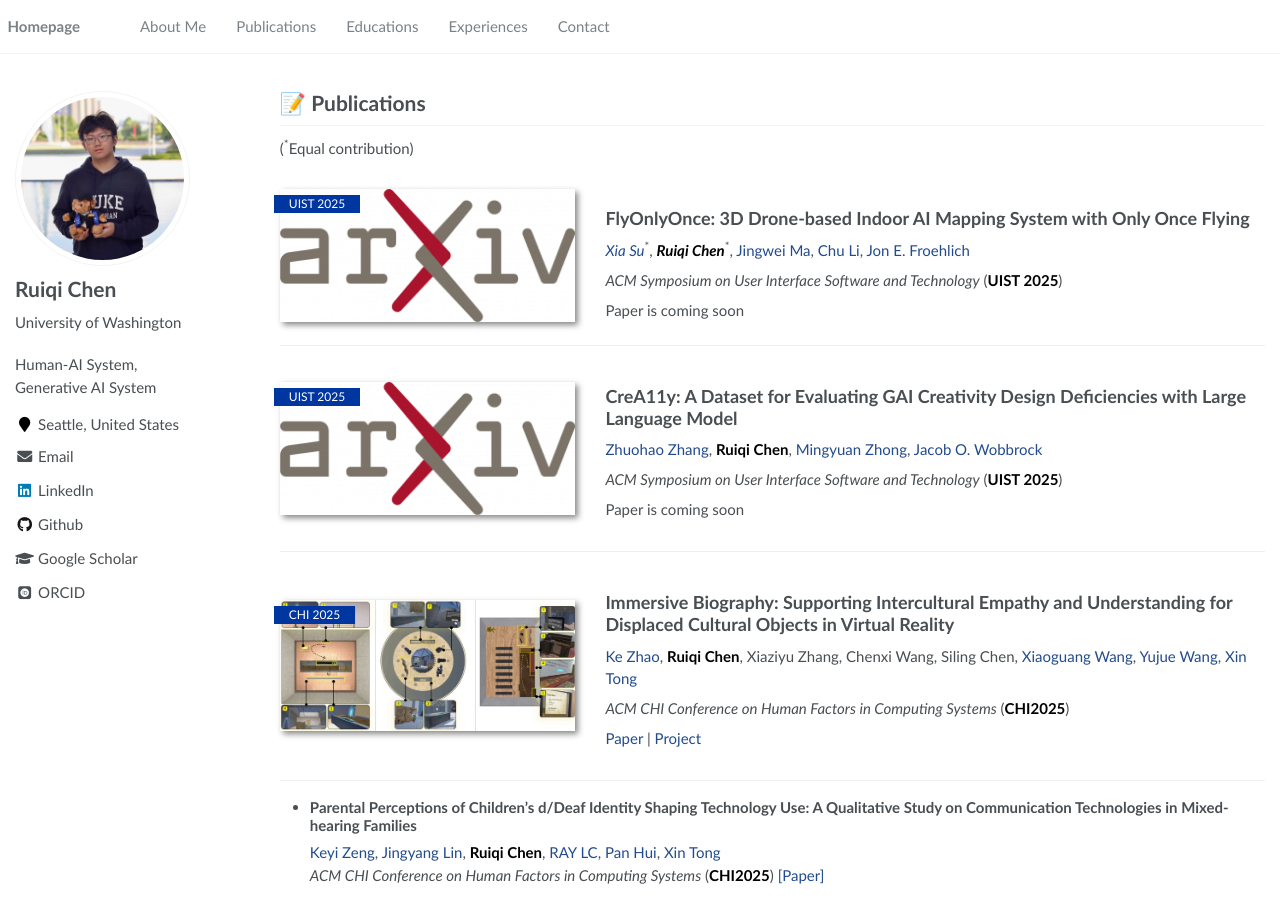
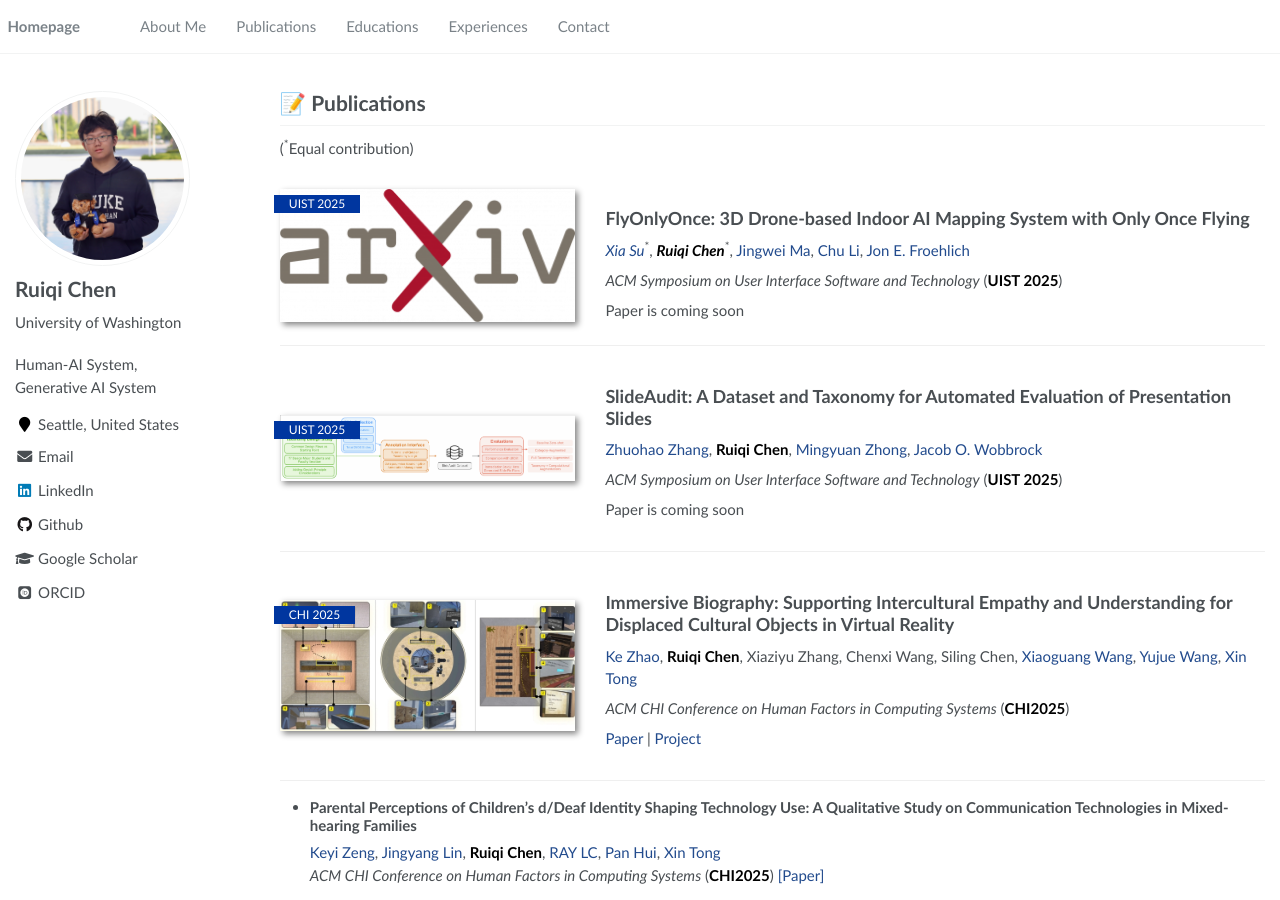
Before and after one commit to Ruiqi-Chen-0216/Ruiqi-Chen-0216.github.io, a Jekyll site: the page built from _pages/publications.md, in a window 1280 px wide and 900 px high. Built offline with Jekyll 4.4.1, drawn with Linux system fonts in a browser that asks for light colours; some web fonts are replaced.

Commit message:
Update publications.md

```diff
--- a/_pages/publications.md
+++ b/_pages/publications.md
@@ -28,10 +28,10 @@
 </div>
 </div>
 
-<div class='paper-box'><div class='paper-box-image'><div><div class="badge">UIST 2025</div><img src='images/ArXiv.png' alt="sym" width="100%"></div></div>
+<div class='paper-box'><div class='paper-box-image'><div><div class="badge">UIST 2025</div><img src='images/slideaudit.png' alt="sym" width="100%"></div></div>
 <div class='paper-box-text' markdown="1">
 
-## CreA11y: A Dataset for Evaluating GAI Creativity Design Deficiencies with Large Language Model
+## SlideAudit: A Dataset and Taxonomy for Automated Evaluation of Presentation Slides
 
 <a href="https://zhuohaozhang.com/">Zhuohao Zhang</a>,
 **Ruiqi Chen**,
```
